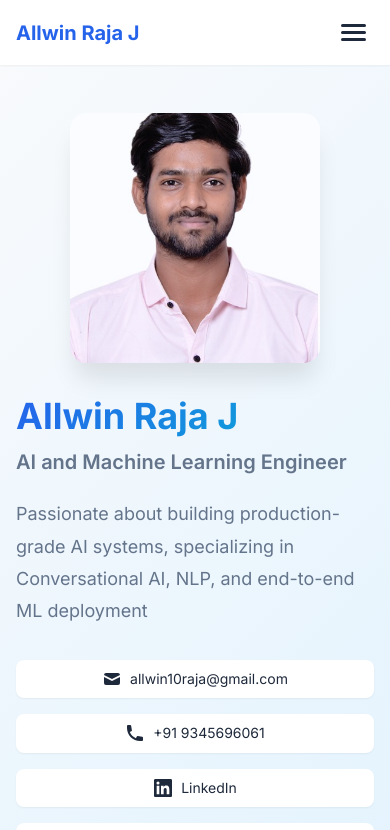
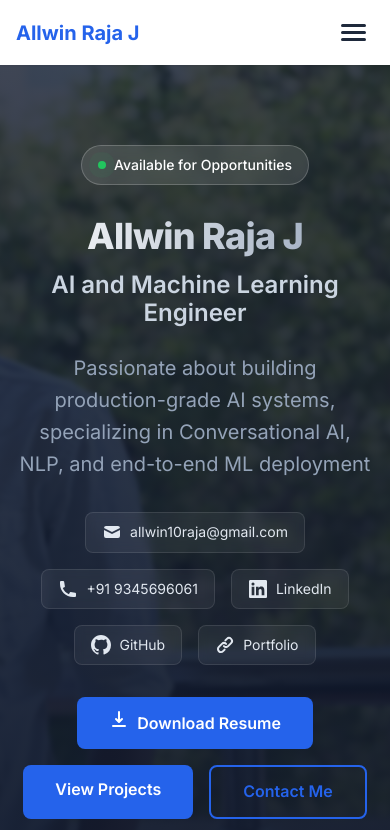
Before and after one commit to allwin107/Portfolio, a Next.js app: page / in a window 390 px wide. Shown: the top 830 px of the page. Built offline with nearby package versions, Linux system fonts and the light colour scheme.

Commit message:
updated hero section design, modified readme file

```diff
--- a/components/Hero.js
+++ b/components/Hero.js
@@ -1,9 +1,18 @@
-import Image from 'next/image'
 import styles from './Hero.module.css'
 
 export default function Hero() {
     return (
         <section id="home" className={styles.hero}>
+            {/* Background Image with Gradient Overlay */}
+            <div className={styles.heroBackground}></div>
+            <div className={styles.heroOverlay}></div>
+
+            {/* Available for Hire Badge */}
+            <div className={styles.hireBadge}>
+                <span className={styles.pulseIndicator}></span>
+                Available for Opportunities
+            </div>
+
             <div className="container">
                 <div className={styles.heroContent}>
                     <div className={styles.heroText}>
@@ -59,17 +68,6 @@ export default function Hero() {
                             <a href="#contact" className="btn btn-outline">Contact Me</a>
                         </div>
                     </div>
-
-                    <div className={styles.heroImage}>
-                        <Image
-                            src="/images/profile-2.jpg"
-                            alt="Allwin Raja J"
-                            width={400}
-                            height={400}
-                            priority
-                            className={styles.profileImg}
-                        />
-                    </div>
                 </div>
             </div>
         </section>
--- a/components/Hero.module.css
+++ b/components/Hero.module.css
@@ -2,15 +2,75 @@
     min-height: 100vh;
     display: flex;
     align-items: center;
-    background: linear-gradient(135deg, #f8fafc 0%, #e0f2fe 100%);
+    position: relative;
+    overflow: hidden;
     padding: var(--spacing-3xl) 0;
 }
 
+/* Background Image */
+.heroBackground {
+    position: absolute;
+    top: 0;
+    left: 0;
+    width: 100%;
+    height: 100%;
+    background-image: url('/images/profile-3.jpg');
+    background-size: cover;
+    background-position: center;
+    background-repeat: no-repeat;
+    z-index: 0;
+    filter: blur(2px); /* Slight blur for focus on text */
+    transform: scale(1.05); /* Prevent blur edges */
+}
+
+/* Gradient Overlay */
+.heroOverlay {
+    position: absolute;
+    top: 0;
+    left: 0;
+    width: 100%;
+    height: 100%;
+    background: linear-gradient(
+        to right,
+        rgba(15, 23, 42, 0.95) 0%,
+        rgba(15, 23, 42, 0.8) 50%,
+        rgba(15, 23, 42, 0.4) 100%
+    );
+    z-index: 1;
+}
+
 .heroContent {
-    display: grid;
-    grid-template-columns: 1fr 1fr;
-    gap: var(--spacing-3xl);
+    position: relative;
+    z-index: 2; /* Place content above overlay */
+    max-width: 800px;
+}
+
+.hireBadge {
+    position: absolute;
+    top: 100px;
+    right: 5%;
+    z-index: 10;
+    background: rgba(255, 255, 255, 0.1);
+    backdrop-filter: blur(10px);
+    padding: 0.5rem 1rem;
+    border-radius: 99px;
+    border: 1px solid rgba(255, 255, 255, 0.2);
+    color: #fff;
+    font-size: 0.875rem;
+    font-weight: 500;
+    display: flex;
     align-items: center;
+    gap: 0.5rem;
+    animation: float 3s ease-in-out infinite;
+}
+
+.pulseIndicator {
+    width: 8px;
+    height: 8px;
+    background-color: #22c55e;
+    border-radius: 50%;
+    box-shadow: 0 0 0 rgba(34, 197, 94, 0.4);
+    animation: pulse 2s infinite;
 }
 
 .heroText {
@@ -18,26 +78,30 @@
 }
 
 .name {
-    font-size: var(--font-size-5xl);
-    background: linear-gradient(135deg, var(--color-primary), var(--color-accent));
+    font-size: var(--font-size-6xl);
+    color: #fff;
+    font-weight: 800;
+    margin-bottom: var(--spacing-sm);
+    letter-spacing: -0.02em;
+    background: linear-gradient(to right, #fff, #94a3b8);
     -webkit-background-clip: text;
     -webkit-text-fill-color: transparent;
     background-clip: text;
-    margin-bottom: var(--spacing-sm);
 }
 
 .title {
     font-size: var(--font-size-2xl);
-    color: var(--color-secondary);
+    color: #cbd5e1; /* Lighter text for dark background */
     font-weight: 600;
     margin-bottom: var(--spacing-lg);
 }
 
 .tagline {
-    font-size: var(--font-size-lg);
-    color: var(--color-text-light);
+    font-size: var(--font-size-xl);
+    color: #94a3b8;
     margin-bottom: var(--spacing-xl);
-    line-height: 1.8;
+    line-height: 1.6;
+    max-width: 600px;
 }
 
 .contactInfo {
@@ -47,23 +111,26 @@
     margin-bottom: var(--spacing-xl);
 }
 
+/* Glassmorphism for links */
 .contactLink {
     display: flex;
     align-items: center;
     gap: var(--spacing-xs);
     padding: var(--spacing-xs) var(--spacing-md);
-    background: white;
+    background: rgba(255, 255, 255, 0.05); /* Glass effect */
+    backdrop-filter: blur(5px);
+    border: 1px solid rgba(255, 255, 255, 0.1);
     border-radius: var(--radius-md);
-    color: var(--color-text);
+    color: #e2e8f0;
     font-size: var(--font-size-sm);
-    box-shadow: var(--shadow-sm);
     transition: var(--transition);
 }
 
 .contactLink:hover {
-    box-shadow: var(--shadow-md);
+    background: rgba(255, 255, 255, 0.15);
     transform: translateY(-2px);
-    color: var(--color-primary);
+    color: #fff;
+    border-color: rgba(255, 255, 255, 0.3);
 }
 
 .cta {
@@ -72,79 +139,76 @@
     flex-wrap: wrap;
 }
 
-.heroImage {
-    display: flex;
-    justify-content: center;
-    animation: fadeIn 1s ease-out;
-}
-
-.profileImg {
-    border-radius: var(--radius-xl);
-    box-shadow: var(--shadow-xl);
-    object-fit: cover;
-    transition: var(--transition);
-}
-
-.profileImg:hover {
-    transform: scale(1.05);
-    box-shadow: 0 25px 50px -12px rgb(0 0 0 / 0.25);
-}
-
+/* Animations */
 @keyframes fadeInUp {
     from {
         opacity: 0;
         transform: translateY(30px);
     }
-
     to {
         opacity: 1;
         transform: translateY(0);
     }
 }
 
-@keyframes fadeIn {
-    from {
-        opacity: 0;
+@keyframes float {
+    0%, 100% {
+        transform: translateY(0);
     }
-
-    to {
-        opacity: 1;
+    50% {
+        transform: translateY(-10px);
     }
 }
 
+@keyframes pulse {
+    0% {
+        box-shadow: 0 0 0 0 rgba(34, 197, 94, 0.4);
+    }
+    70% {
+        box-shadow: 0 0 0 10px rgba(34, 197, 94, 0);
+    }
+    100% {
+        box-shadow: 0 0 0 0 rgba(34, 197, 94, 0);
+    }
+}
+
+/* Responsive adjustments */
 @media (max-width: 768px) {
-    .hero {
-        min-height: auto;
-        padding: var(--spacing-2xl) 0;
+    .hireBadge {
+        top: 80px;
+        right: 50%;
+        transform: translateX(50%);
+        width: max-content;
+        animation: none; /* Disable float on mobile to save space */
+    }
+
+    .heroOverlay {
+        background: linear-gradient(
+            to bottom,
+            rgba(15, 23, 42, 0.8) 0%,
+            rgba(15, 23, 42, 0.95) 100%
+        );
     }
 
     .heroContent {
-        grid-template-columns: 1fr;
-        gap: var(--spacing-xl);
-    }
-
-    .heroImage {
-        order: -1;
-    }
-
-    .profileImg {
-        width: 250px;
-        height: 250px;
+        text-align: center;
+        padding-top: 60px;
     }
 
     .name {
         font-size: var(--font-size-4xl);
     }
 
-    .title {
-        font-size: var(--font-size-xl);
+    .contactInfo {
+        justify-content: center;
     }
 
-    .contactInfo {
-        flex-direction: column;
+    .cta {
+        justify-content: center;
     }
 
-    .contactLink {
-        justify-content: center;
+    .tagline {
+        margin-left: auto;
+        margin-right: auto;
     }
 }
```
Also changed, not shown: public/resume/README.md (deleted), 1 other file (tests, documents, lock files or other folders).
